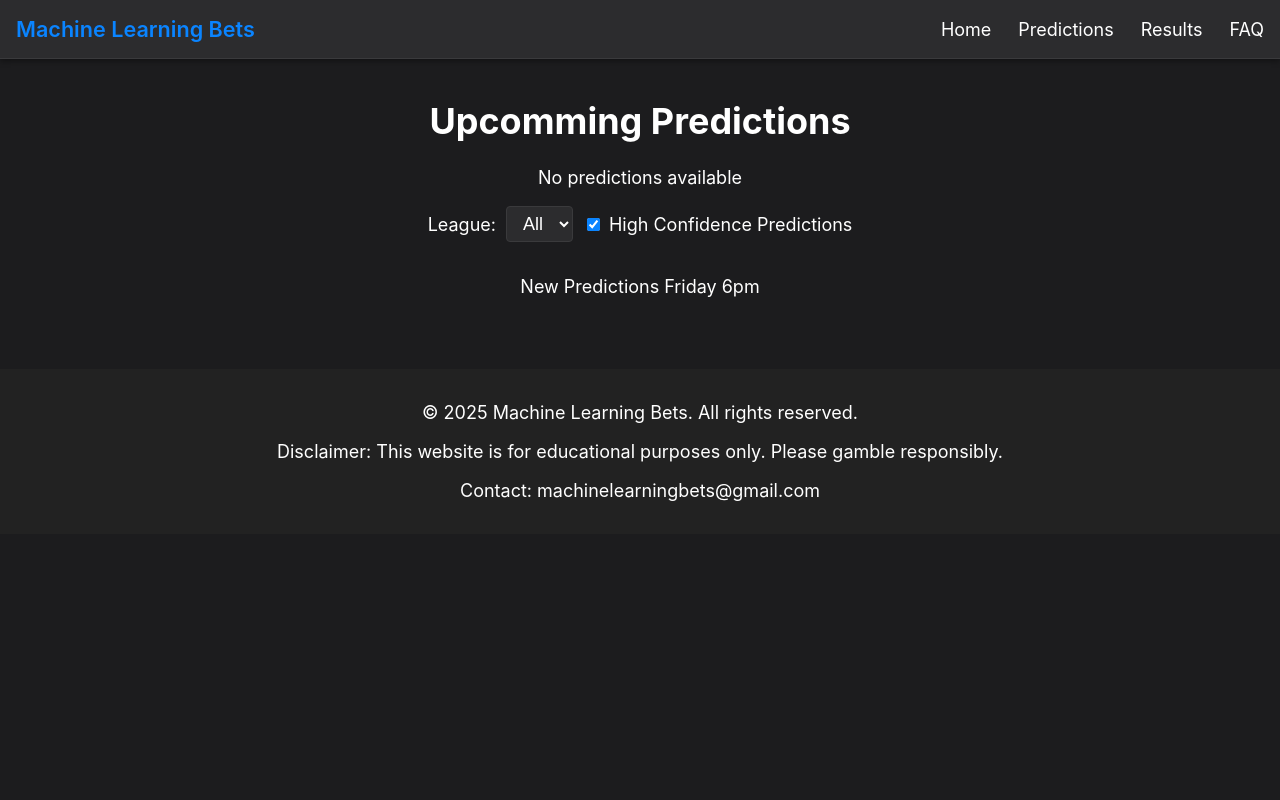
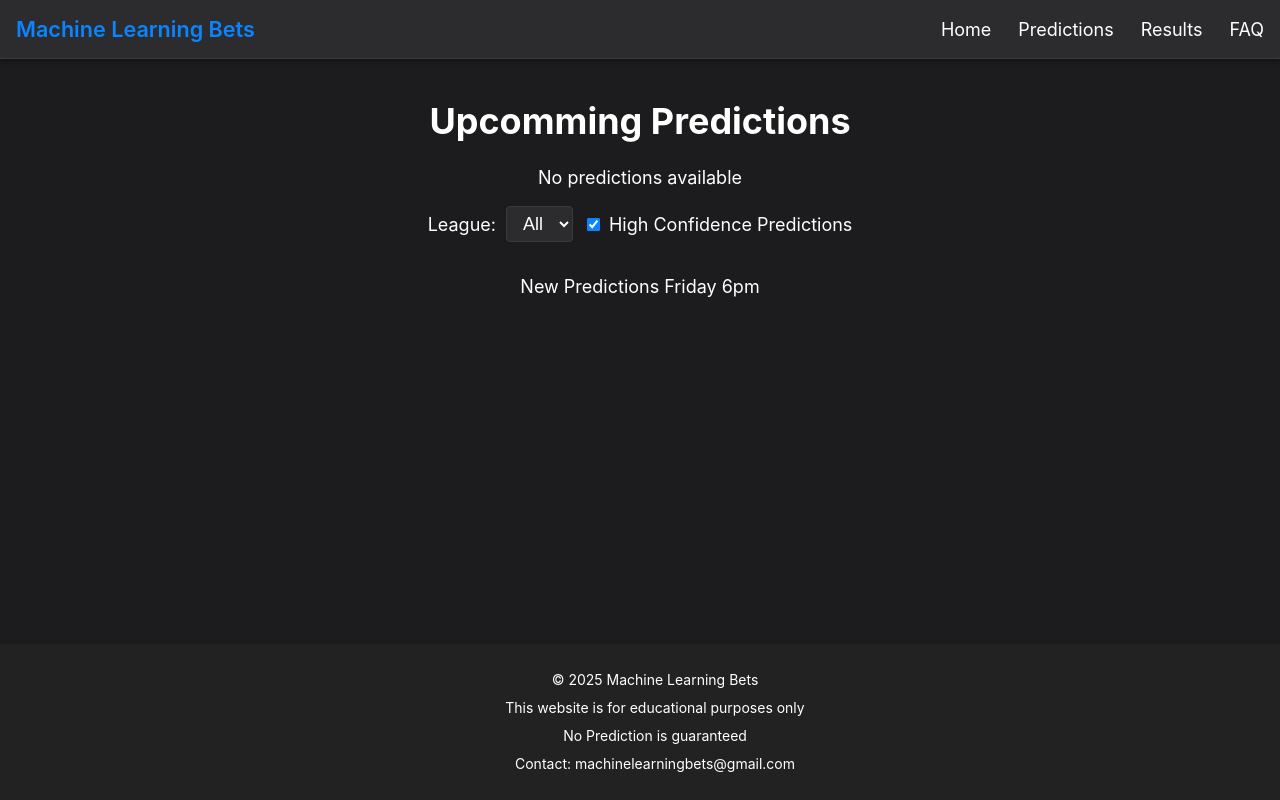
Before and after one commit to LinusPiorkowsky/BetAI, a Flask app: page /predictions in a window 1280 px wide. Run offline with Flask 3, Linux system fonts and the light colour scheme.

Commit message:
Refactor footer in HTML templates for consistent styling and content

```diff
--- a/static/css/style.css
+++ b/static/css/style.css
@@ -397,3 +397,44 @@
 .prediction-card.wrong {
   border: 2px solid #e74c3c; /* red */
 }
+
+html, body {
+  height: 100%;
+  margin: 0;
+  padding: 0;
+  display: flex;
+  flex-direction: column;
+  text-align: center; /* Ensures all text is centered */
+}
+
+.cards-container {
+  flex: 1; /* Pushes the footer down */
+}
+
+footer {
+  background-color: #222;
+  color: white;
+  text-align: center;
+  padding: 10px;
+  margin-top: auto; /* Ensures it stays at the bottom */
+  width: 100%;
+  position: relative;
+  font-size: 14px; /* Adjusts text size */
+}
+
+.footer-content {
+  text-align: center;
+  width: 100%;
+  line-height: 1; /* Improves spacing */
+}
+
+.footer-links a {
+  font-size: 13px; /* Slightly smaller for links */
+  color: #ddd;
+  text-decoration: none;
+  margin: 0 8px;
+}
+
+.footer-links a:hover {
+  color: #fff;
+}
--- a/templates/index.html
+++ b/templates/index.html
@@ -75,10 +75,12 @@
     </div>
   </div>
   <!-- Footer -->
+  <!-- Footer -->
   <footer>
     <div class="footer-content">
-      <p>&copy; 2025 Machine Learning Bets. All rights reserved.</p>
-      <p>Disclaimer: This website is for educational purposes only. Please gamble responsibly.</p>
+      <p>&copy; 2025 Machine Learning Bets</p>
+      <p>This website is for educational purposes only</p>
+      <p>No Prediction is guaranteed</p>
       <p>Contact: machinelearningbets@gmail.com</p>
     </div>
   </footer>
--- a/templates/informations.html
+++ b/templates/informations.html
@@ -210,8 +210,9 @@
   <!-- Footer -->
   <footer>
     <div class="footer-content">
-      <p>&copy; 2025 Machine Learning Bets. All rights reserved.</p>
-      <p>Disclaimer: This website is for educational purposes only. Please gamble responsibly.</p>
+      <p>&copy; 2025 Machine Learning Bets</p>
+      <p>This website is for educational purposes only</p>
+      <p>No Prediction is guaranteed</p>
       <p>Contact: machinelearningbets@gmail.com</p>
     </div>
   </footer>
--- a/templates/predictions.html
+++ b/templates/predictions.html
@@ -175,12 +175,12 @@
     // Initial filter on page load
     filterPredictions();
   </script>
-
   <!-- Footer -->
   <footer>
     <div class="footer-content">
-      <p>&copy; 2025 Machine Learning Bets. All rights reserved.</p>
-      <p>Disclaimer: This website is for educational purposes only. Please gamble responsibly.</p>
+      <p>&copy; 2025 Machine Learning Bets</p>
+      <p>This website is for educational purposes only</p>
+      <p>No Prediction is guaranteed</p>
       <p>Contact: machinelearningbets@gmail.com</p>
     </div>
   </footer>
--- a/templates/results.html
+++ b/templates/results.html
@@ -203,8 +203,9 @@
   <!-- Footer -->
   <footer>
     <div class="footer-content">
-      <p>&copy; 2025 Machine Learning Bets. All rights reserved.</p>
-      <p>Disclaimer: This website is for educational purposes only. Please gamble responsibly.</p>
+      <p>&copy; 2025 Machine Learning Bets</p>
+      <p>This website is for educational purposes only</p>
+      <p>No Prediction is guaranteed</p>
       <p>Contact: machinelearningbets@gmail.com</p>
     </div>
   </footer>
```
